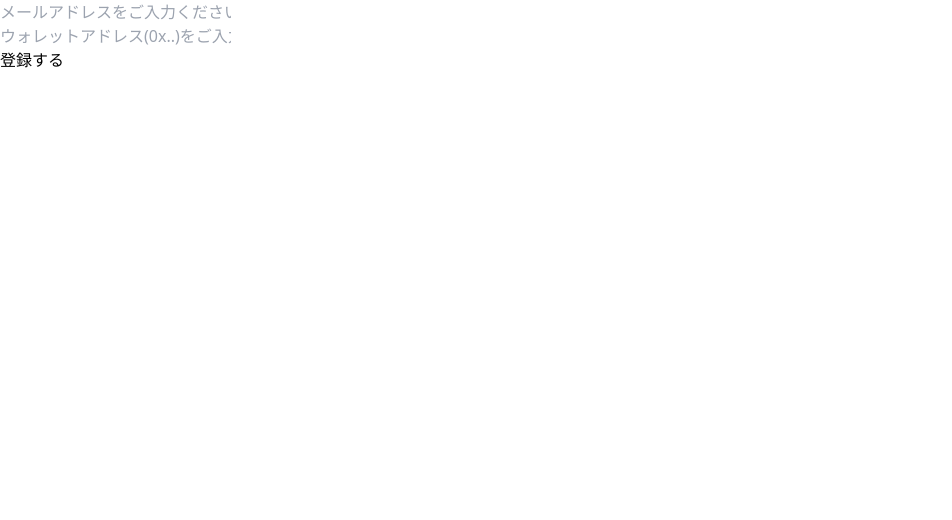
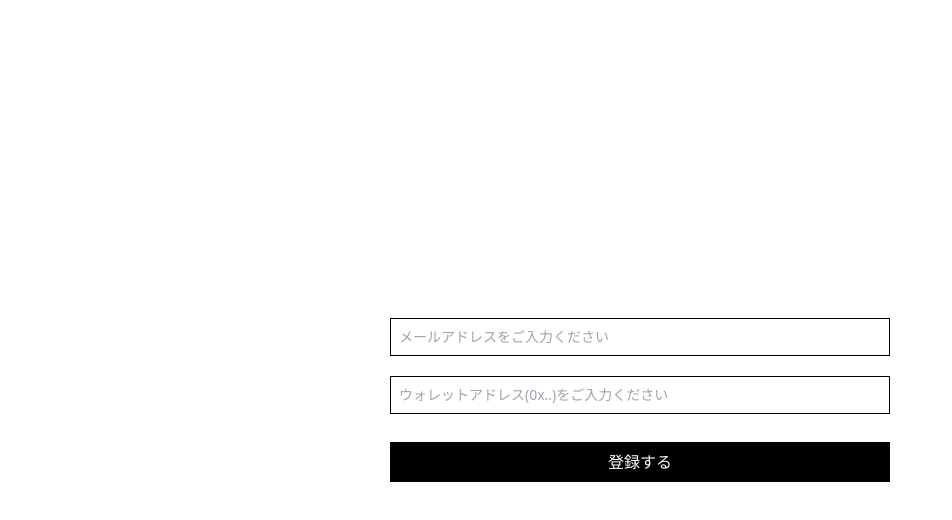
Before and after one commit to otacleT/nextjs-firestore-formApp, a Next.js app: page / in a window 1280 px wide. Shown: the top 520 px of the page, without its empty margins (0-952 px from the left). Built offline with nearby package versions, Linux system fonts and the light colour scheme; no server answers.

Commit message:
update: tailwindcssを用いて簡単なstyleを追加

```diff
--- a/src/pages/index.tsx
+++ b/src/pages/index.tsx
@@ -67,17 +67,28 @@ const Home: NextPage = () => {
     [registerUser, checkRegistered]
   )
   return (
-    <main>
-      <form onSubmit={handleSubmit(onSubmit)}>
-        <input placeholder='メールアドレスをご入力ください' type='email' {...register('email')} />
-        <p>{errors.email?.message}</p>
+    <main className='w-full max-w-[540px] h-screen flex items-center justify-center mx-auto px-5'>
+      <form className='w-full' onSubmit={handleSubmit(onSubmit)}>
         <input
+          className='w-full block text-sm border border-black p-2'
+          placeholder='メールアドレスをご入力ください'
+          type='email'
+          {...register('email')}
+        />
+        <p className='text-sm text-red-500 mt-2'>{errors.email?.message}</p>
+        <input
+          className='w-full block text-sm border border-black p-2 mt-5'
           placeholder='ウォレットアドレス(0x..)をご入力ください'
           type='text'
           {...register('walletAddress')}
         />
-        <p>{errors.walletAddress?.message}</p>
-        <button type='submit'>登録する</button>
+        <p className='text-sm text-red-500 mt-2'>{errors.walletAddress?.message}</p>
+        <button
+          className='w-full h-10 flex items-center justify-center bg-black text-white mt-7'
+          type='submit'
+        >
+          登録する
+        </button>
       </form>
     </main>
   )
```
